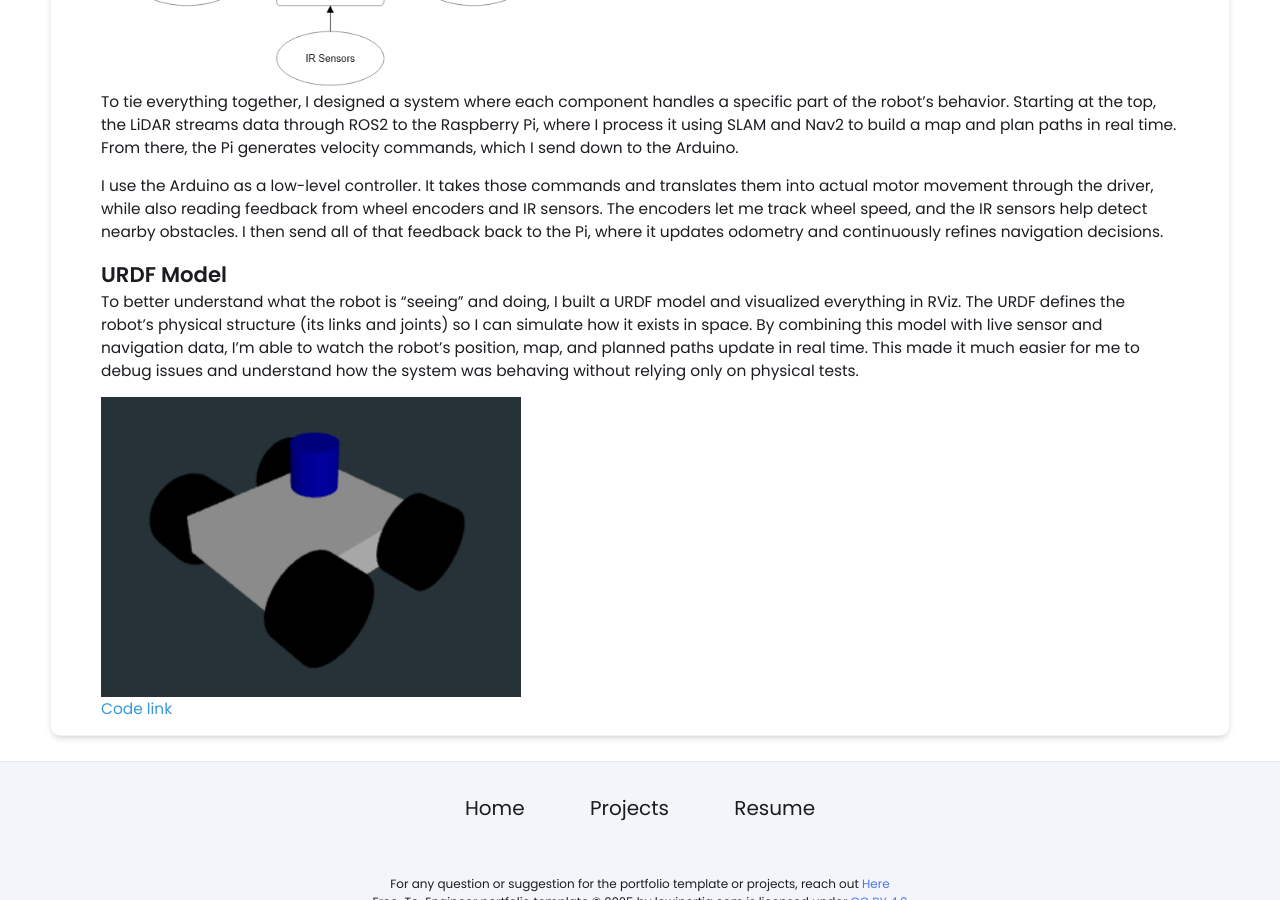
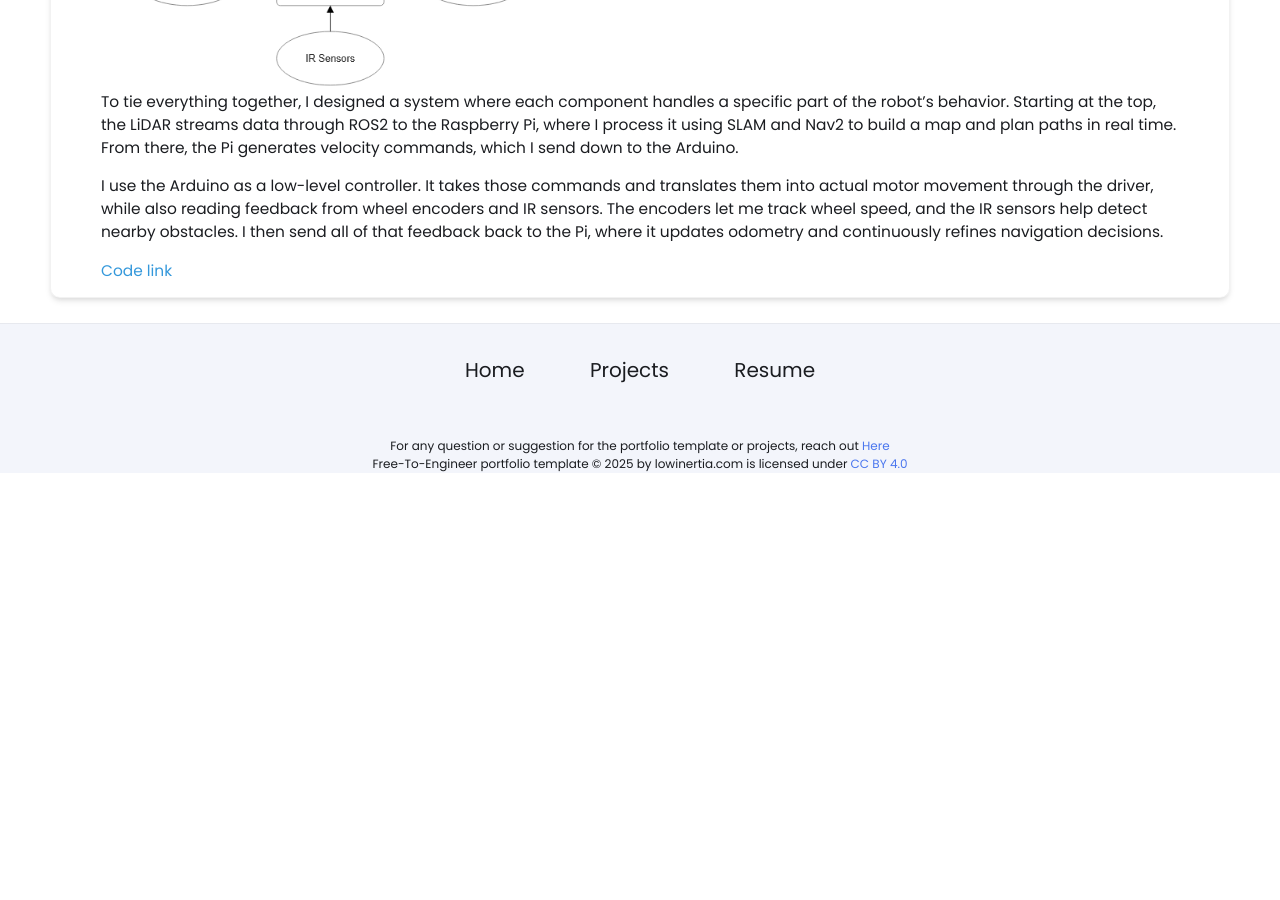
Before and after one commit to chaoqy/chaoqy.github.io, a Jekyll site: the page built from _projects/autonomous-rover/index.md, in a window 1280 px wide and 900 px high, scrolled down 1097 px. Built offline with Jekyll 4.4.1, drawn with Linux system fonts in a browser that asks for light colours; after the commit the page ends 1570 px from its top, so only the background shows below that.

Commit message:
Update index.md

```diff
--- a/_projects/autonomous-rover/index.md
+++ b/_projects/autonomous-rover/index.md
@@ -21,9 +21,4 @@ To tie everything together, I designed a system where each component handles a s
 
 I use the Arduino as a low-level controller. It takes those commands and translates them into actual motor movement through the driver, while also reading feedback from wheel encoders and IR sensors. The encoders let me track wheel speed, and the IR sensors help detect nearby obstacles. I then send all of that feedback back to the Pi, where it updates odometry and continuously refines navigation decisions.
 
-## URDF Model
-To better understand what the robot is “seeing” and doing, I built a URDF model and visualized everything in RViz. The URDF defines the robot’s physical structure (its links and joints) so I can simulate how it exists in space. By combining this model with live sensor and navigation data, I’m able to watch the robot’s position, map, and planned paths update in real time. This made it much easier for me to debug issues and understand how the system was behaving without relying only on physical tests.
-
-{% include image-gallery.html images="urdf.png" %}
-
 [Code link](https://github.com/chaoqy/chaoqy.github.io/blob/main/_projects/autonomous-rover/code)
```
